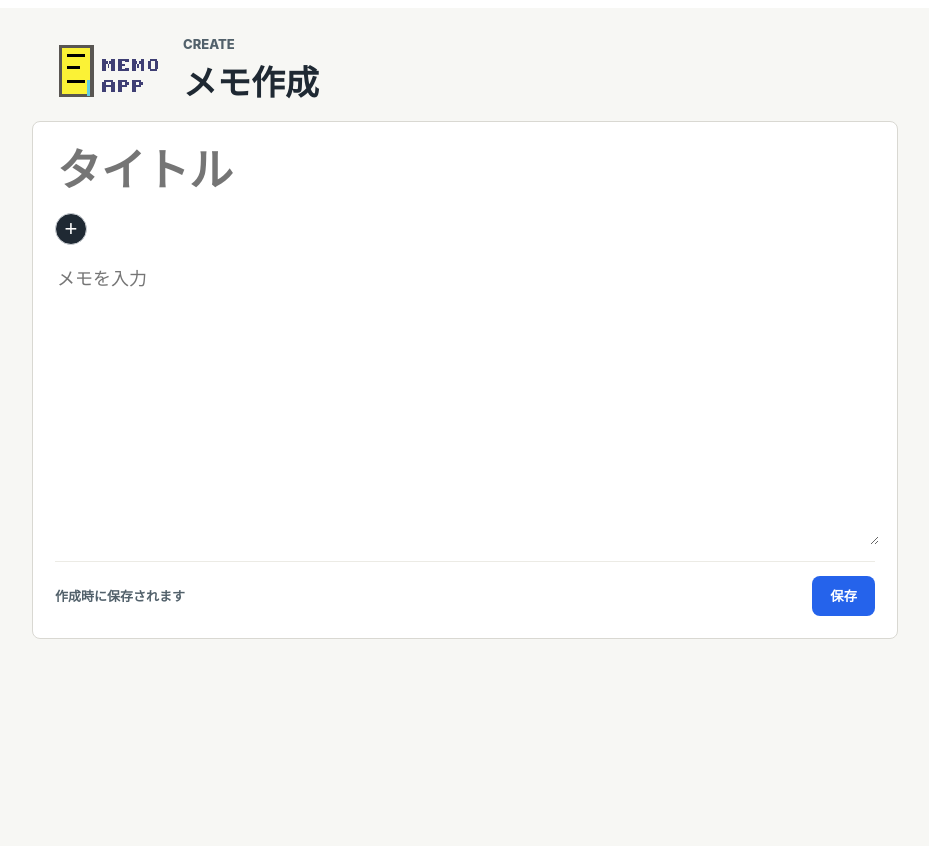
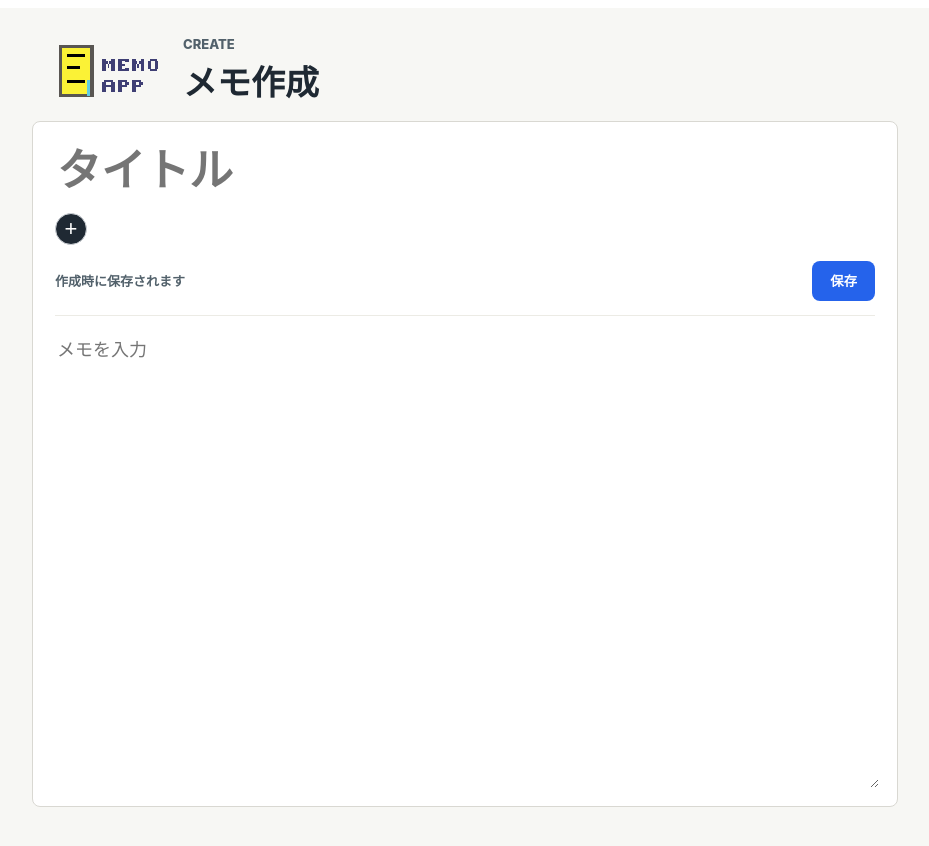
Before and after one commit to ichiken26/memo-app, a Nuxt app: page /memo/new in a window 1280 px wide. Shown: the top 846 px of the page, without its empty margins (175-1104 px from the left). Built offline with nearby package versions, Linux system fonts and the light colour scheme.

Commit message:
changed memoeditor UI

```diff
--- a/app/components/MemoEditor.vue
+++ b/app/components/MemoEditor.vue
@@ -57,6 +57,15 @@ const save = () => emit('save', editorValue.value)
       @create-tag="(name, selectTag) => emit('createTag', name, selectTag)"
     />
 
+    <footer class="editor-footer">
+      <span v-if="mode === 'edit'" class="save-status">{{ saveStatus }}</span>
+      <span v-else class="save-status">作成時に保存されます</span>
+      <div class="editor-actions">
+        <button class="save-button" type="submit">保存</button>
+        <button v-if="mode === 'edit'" class="delete-button" type="button" @click="emit('delete')">削除</button>
+      </div>
+    </footer>
+
     <textarea
       v-model="body"
       class="body-input"
@@ -65,21 +74,14 @@ const save = () => emit('save', editorValue.value)
       @keydown.ctrl.enter.prevent="save"
       @keydown.meta.enter.prevent="save"
     />
-
-    <footer class="editor-footer">
-      <span v-if="mode === 'edit'" class="save-status">{{ saveStatus }}</span>
-      <span v-else class="save-status">作成時に保存されます</span>
-      <div class="editor-actions">
-        <button class="save-button" type="submit">保存</button>
-        <button v-if="mode === 'edit'" class="delete-button" type="button" @click="emit('delete')">削除</button>
-      </div>
-    </footer>
   </form>
 </template>
 
 <style scoped>
 .memo-editor {
   display: grid;
+  grid-template-rows: auto auto auto minmax(280px, 1fr);
+  min-height: calc(100dvh - 10rem);
   border: 1px solid #d9d8d2;
   border-radius: 8px;
   background: #ffffff;
@@ -104,6 +106,7 @@ const save = () => emit('save', editorValue.value)
 
 .body-input {
   min-height: 280px;
+  height: 100%;
   resize: vertical;
   font-size: 18px;
   line-height: 1.8;
@@ -114,8 +117,8 @@ const save = () => emit('save', editorValue.value)
   align-items: center;
   justify-content: space-between;
   gap: 12px;
-  border-top: 1px solid #ecebe5;
-  padding-top: 14px;
+  border-bottom: 1px solid #ecebe5;
+  padding-bottom: 14px;
 }
 
 .save-status {
```
